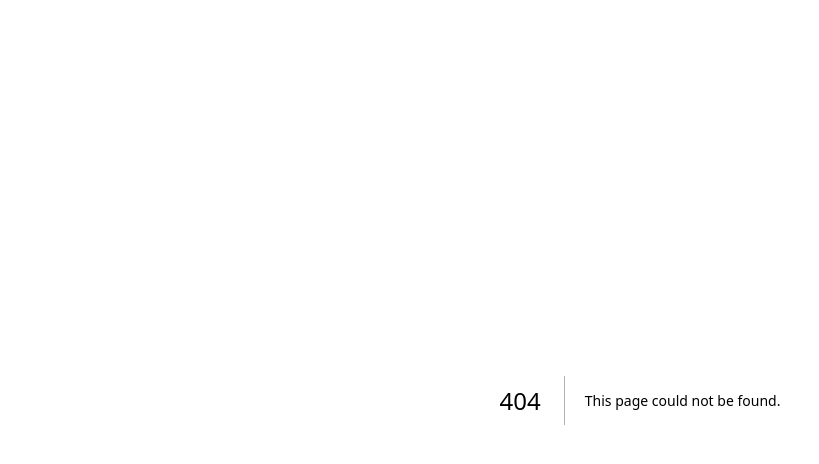
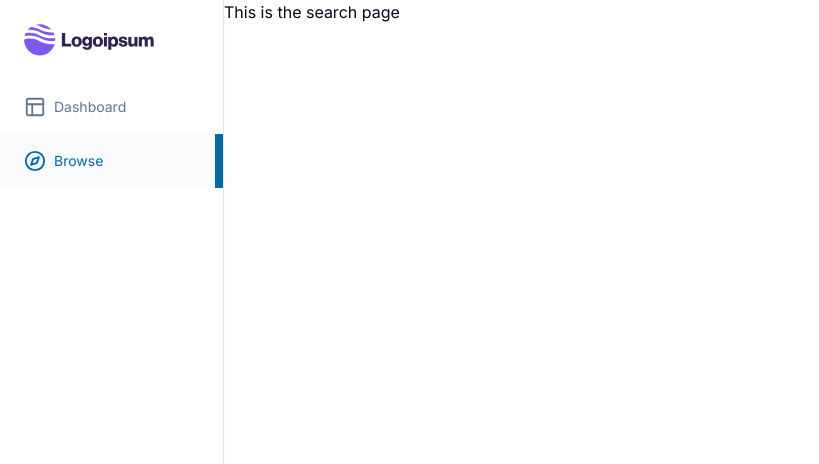
Before and after one commit to lokeshgaddam20/LMS-project, a Next.js app: page /search in a window 1280 px wide. Before the commit this address had no page. Shown: the top 464 px of the page, without its empty margins (0-819 px from the left). Built offline with nearby package versions, Linux system fonts and the light colour scheme.

Commit message:
basic sidebar

```diff
--- /dev/null
+++ b/app/(dashboard)/(routes)/search/page.tsx
@@ -0,0 +1,9 @@
+const SearchPage = () => {
+    return (
+        <div>
+            This is the search page
+        </div>
+     );
+}
+
+export default SearchPage;
--- /dev/null
+++ b/app/(dashboard)/_components/logo.tsx
@@ -0,0 +1,7 @@
+import Image from "next/image";
+
+export const Logo = () => {
+    return(
+        <Image src="/logo.svg" alt="logo" width={130} height={130}/>
+    )
+}
--- /dev/null
+++ b/app/(dashboard)/_components/sidebar-item.tsx
@@ -0,0 +1,48 @@
+"use client";
+
+import { cn } from "@/lib/utils";
+import { LucideIcon } from "lucide-react";
+import { usePathname,useRouter } from "next/navigation";
+
+interface SidebarItemProps {
+    icon: LucideIcon;
+    label: string;
+    href: string;
+};
+
+export const SidebarItem = ({
+    icon: Icon,
+    label,
+    href,
+}: SidebarItemProps) => {
+    const pathname = usePathname();
+    const router = useRouter();
+
+    const isActive =
+    (pathname === "/" && href === "/") ||
+    pathname === href ||
+    pathname?.startsWith(`${href}/`);
+
+    const onClick = () => {
+        router.push(href);
+
+    }
+
+    return(
+        <button onClick={onClick} type="button"
+        className={cn(
+            "flex items-center gap-x-2 text-slate-500 text-sm font -[500] pl-6 transition-all hover:text-slate-500 hover:bg-slate-300/20",
+            isActive && "bg-slate-200/20 text-sky-700 hover:bg-sky-200/20 hover:text-sky-700")}>
+            <div className="flex items-center gap-x-2 py-4">
+                <Icon
+                size={22}
+                className={cn("text-slate-500", isActive && "text-sky-700")}/>
+                {label}
+            </div>
+            <div
+            className={cn(
+                "ml-auto opacity-0 border-4 border-sky-700 h-full transition-all",
+            isActive && "opacity-100")}/>
+        </button>
+    )
+}
--- /dev/null
+++ b/app/(dashboard)/_components/sidebar-routes.tsx
@@ -0,0 +1,32 @@
+"use client";
+
+import { Layout,Compass } from "lucide-react";
+import { SidebarItem } from "./sidebar-item";
+
+const guestRoutes = [
+    {
+        icon: Layout,
+        label: "Dashboard",
+        href: "/",
+    },
+    {
+        icon: Compass,
+        label: "Browse",
+        href: "/search"
+    },
+]
+
+export const SidebarRoutes = () => {
+    const routes = guestRoutes;
+    return(
+        <div className="flex flex-col w-full">
+            {routes.map((route) => (
+                <SidebarItem
+                    href={route.href}
+                    icon={route.icon}
+                    label={route.label}
+                />
+            ))}
+        </div>
+    )
+}
--- /dev/null
+++ b/app/(dashboard)/_components/sidebar.tsx
@@ -0,0 +1,17 @@
+import { Logo } from "./logo";
+import { SidebarRoutes } from "./sidebar-routes";
+
+const Sidebar = () => {
+    return (
+        <div className="h-full border-r flex flex-col overflow-y-auto bg-white shadow-sm">
+            <div className="p-6">
+                <Logo/>
+            </div>
+            <div className="flex flex-col w-full">
+                <SidebarRoutes/>
+            </div>
+        </div>
+     );
+}
+
+export default Sidebar;
--- /dev/null
+++ b/app/(dashboard)/layout.tsx
@@ -0,0 +1,21 @@
+import Sidebar from "./_components/sidebar";
+
+
+const DashboardLayout = ({
+    children
+}:{
+    children: React.ReactNode
+}) => {
+    return (
+        <div className="h-full">
+            <div className="hidden md:flex h-full w-56 flex-col fixed insert-y-0 z-50">
+            <Sidebar/>
+            </div>
+            <main className="md:pl-56 h-full">
+            {children}
+            </main>
+        </div>
+     );
+}
+
+export default DashboardLayout;
```
Also changed, not shown: public/logo.svg (added).
